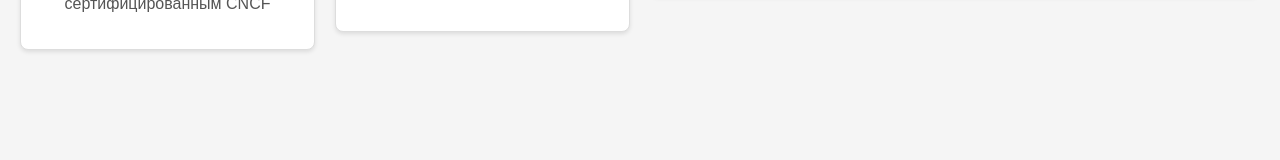
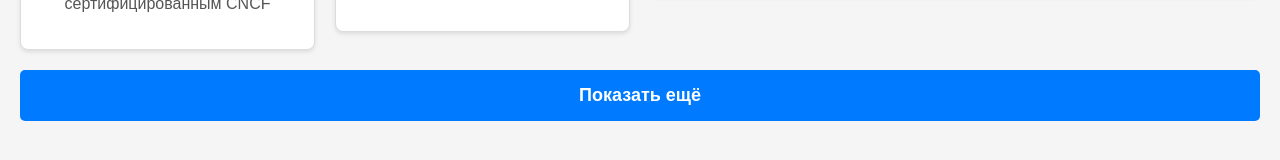
Before and after one commit to AlexTarasevich/vk-cloud-demo, a React (Vite) app in the folder vk-cloud-demo/: page / in a window 1280 px wide. Shown: the part 494-654 px from the top of the page. Built offline with nearby package versions, Linux system fonts and the light colour scheme.

Commit message:
Add button

```diff
--- a/vk-cloud-demo/src/App.jsx
+++ b/vk-cloud-demo/src/App.jsx
@@ -1,6 +1,7 @@
 import React from 'react';
-import LargeServiceCard from './components/LargeServiceCard.jsx';
-import RegularServiceCard from './components/RegularServiceCard.jsx';
+import LargeServiceCard from './components/LargeServiceCard';
+import RegularServiceCard from './components/RegularServiceCard';
+import Button from './components/Button.jsx';
 import './App.css';
 // import icon1 from './icons/icon1.png'; // Замените на реальные пути к вашим иконкам
 // import icon2 from './icons/icon2.png';
@@ -17,7 +18,7 @@ function App() {
           <LargeServiceCard
             title="Виртуальные серверы"
             description="Вычислительные ресурсы в облаке для высокой доступности цифровых сервисов любой сложности"
-           // icon={icon1}
+            //icon={icon1}
           />
         </div>
         <div className="grid-item">
@@ -56,6 +57,7 @@ function App() {
           />
         </div>
       </div>
+      <Button text="Показать ещё" />
     </div>
   );
 }
--- /dev/null
+++ b/vk-cloud-demo/src/Button.css
@@ -0,0 +1,25 @@
+.button-container {
+    display: flex;
+    justify-content: center;
+    align-items: center;
+    width: 100%; /* Ширина контейнера кнопки будет 100% от родительского элемента */
+    margin-top: 20px;
+  }
+
+  .show-more-button {
+    width: 100%; /* Кнопка занимает всю ширину контейнера */
+    padding: 15px 20px;
+    font-size: 18px;
+    font-weight: bold;
+    color: #fff;
+    background-color: #007bff;
+    border: none;
+    border-radius: 5px;
+    text-decoration: none;
+    cursor: pointer;
+    text-align: center;
+  }
+
+  .show-more-button:hover {
+    background-color: #0056b3;
+  }
--- /dev/null
+++ b/vk-cloud-demo/src/components/Button.jsx
@@ -0,0 +1,12 @@
+import React from 'react';
+import '../Button.css';
+
+const Button = ({ text }) => {
+  return (
+    <div className="button-container">
+      <button className="show-more-button">{text}</button>
+    </div>
+  );
+};
+
+export default Button;
```
